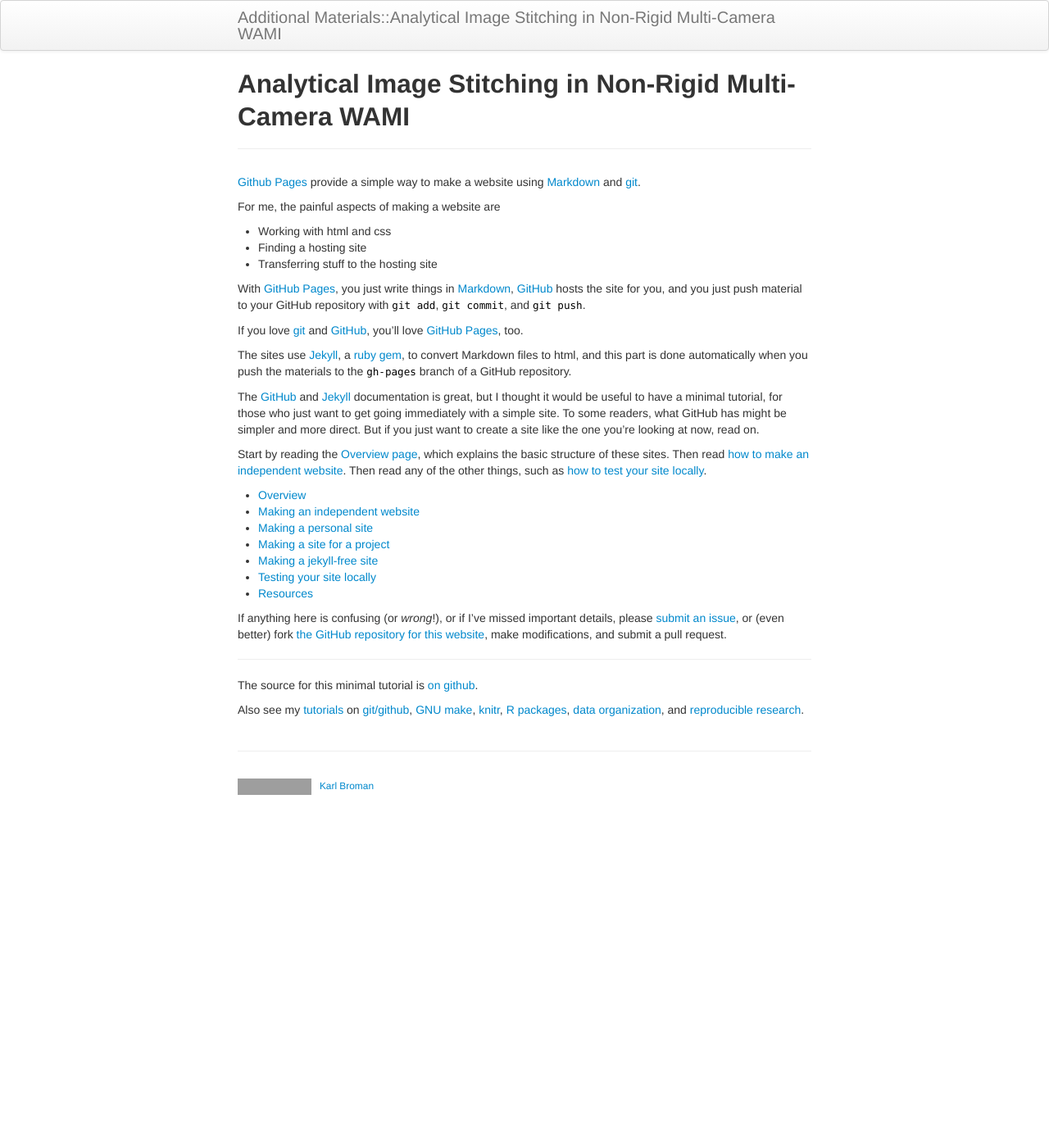
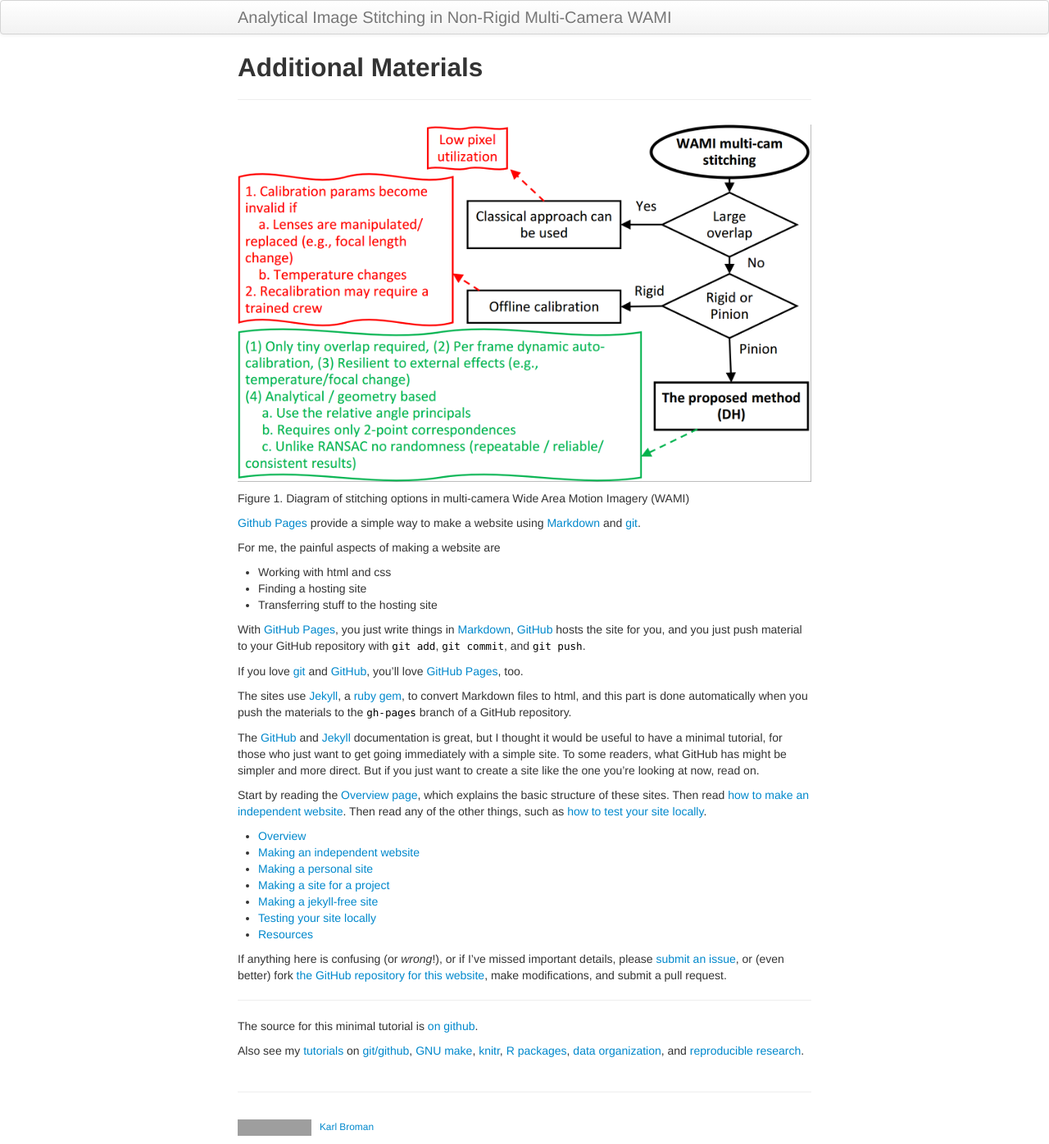
Before and after one commit to twbot/DHPaperExtras, a Jekyll site: the page built from index.md, in a window 1280 px wide. Shown: the whole page at 82% size. Built offline with Jekyll 4.4.1, drawn with Linux system fonts in a browser that asks for light colours; before the commit the page ends 980 px from its top, so only the background shows below that; grey boxes are pictures that could not be loaded.

Commit message:
Image add

```diff
--- a/_config.yml
+++ b/_config.yml
@@ -8,7 +8,7 @@ highlighter: rouge
 # Themes are encouraged to use these universal variables
 # so be sure to set them if your theme uses them.
 #
-title : Additional Materials::Analytical Image Stitching in Non-Rigid Multi-Camera WAMI
+title : Analytical Image Stitching in Non-Rigid Multi-Camera WAMI
 author :
   name : Hadi Akbarpour
   email : hd.akbarpour@gmail.com
--- a/_layouts/default.html
+++ b/_layouts/default.html
@@ -4,3 +4,5 @@ theme :
 ---
 {% include JB/setup %}
 {% include themes/twitter/default.html %}
+<script type="text/javascript"
+        src="https://cdnjs.cloudflare.com/ajax/libs/mathjax/2.7.0/MathJax.js?config=TeX-AMS_CHTML"></script>
--- a/index.md
+++ b/index.md
@@ -1,9 +1,14 @@
 ---
 layout: page
-title: Analytical Image Stitching in Non-Rigid Multi-Camera WAMI
+title: Additional Materials
 tagline:
 description: Additional Material
 ---
+
+
+![](../images/diagram.png)
+
+Figure 1. Diagram of stitching options in multi-camera Wide Area Motion Imagery (WAMI)
 
 [Github Pages](https://pages.github.com) provide a simple way to make a
 website using
```
Also changed, not shown: images/diagram.png (added), 2 other files.
